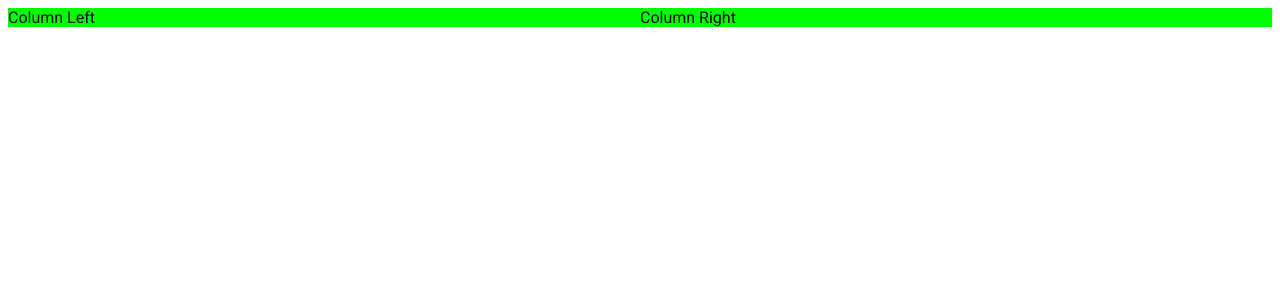
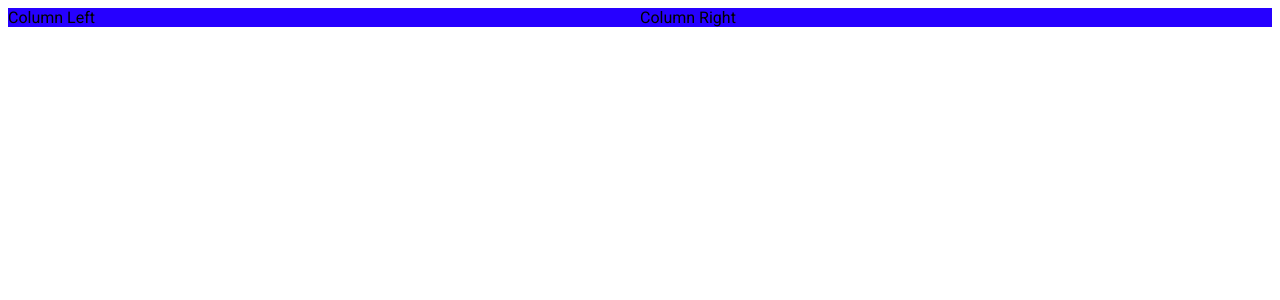
Before and after one commit to elwood-berry/base-demo, an Angular app: page / in a window 1280 px wide. Shown: the top 300 px of the page. Built offline with nearby package versions, Linux system fonts and the light colour scheme.

Commit message:
3 files modified

```diff
--- a/src/@advance/scss/components/components.scss
+++ b/src/@advance/scss/components/components.scss
@@ -1,3 +1,9 @@
+/*
+IMPORTS
+*/
+
+@import 'cards'; //
+
 div.component {
   background-color: #00f7ff;
 }
--- a/src/app/app.component.html
+++ b/src/app/app.component.html
@@ -3,7 +3,7 @@ DEMO: [insert name of component]
 Antera Software USA, Inc.
 -->
 
-<div class="index" fxLayout="row">
+<div class="card" fxLayout="row">
   <div fxFlex="50">Column Left</div>
   <div fxFlex="50">Column Right</div>
 </div>
```
Also changed, not shown: src/@advance/scss/components/_cards.scss (+9 -0 lines).
